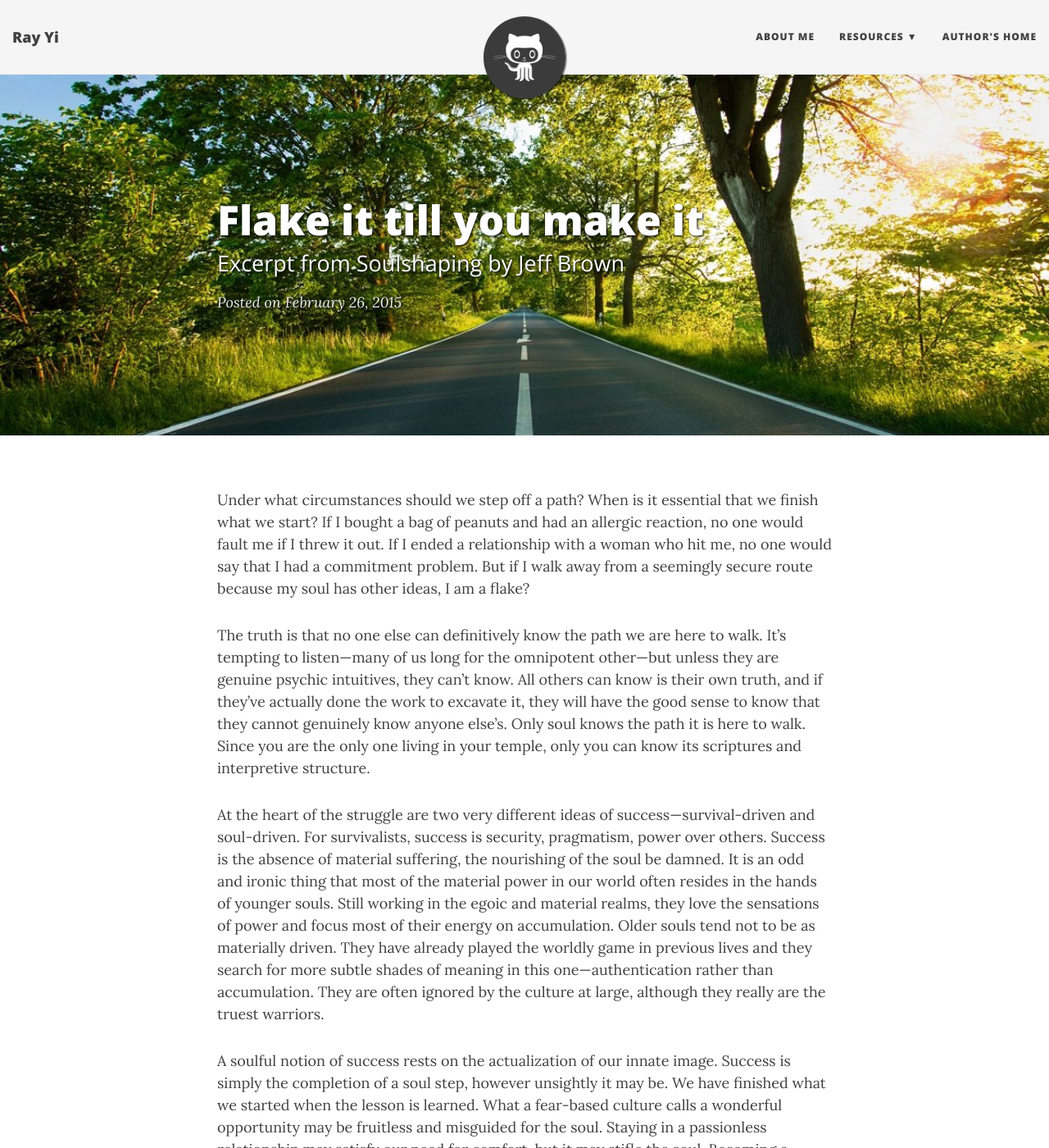
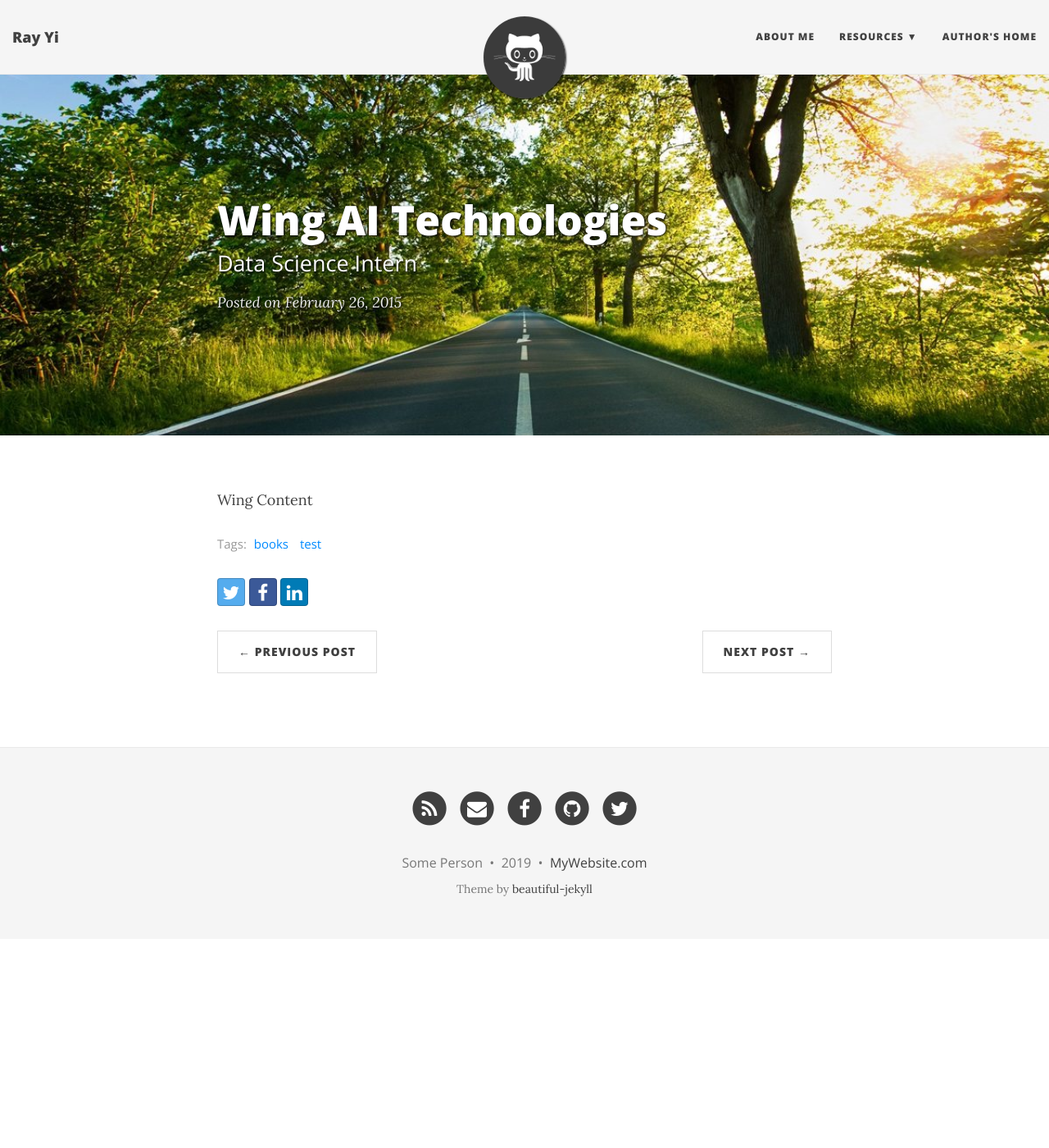
Before and after one commit to soyrayo/soyrayo_ver_1, a Jekyll site: the page built from _posts/2015-02-26-flake-it-till-you-make-it.md, in a window 1280 px wide and 1400 px high. Shown: the whole window at 82% size. Built offline with Jekyll 4.4.1, drawn with Linux system fonts in a browser that asks for light colours; nearby versions of some CDN libraries; some of the changed text lies outside the part shown.

Commit message:
pl and wing

```diff
--- a/_posts/2015-02-26-flake-it-till-you-make-it.md
+++ b/_posts/2015-02-26-flake-it-till-you-make-it.md
@@ -1,15 +1,9 @@
 ---
 layout: post
-title: Flake it till you make it
-subtitle: Excerpt from Soulshaping by Jeff Brown
+title: Wing AI Technologies
+subtitle: Data Science Intern
 bigimg: /img/path.jpg
 tags: [books, test]
 ---
 
-Under what circumstances should we step off a path? When is it essential that we finish what we start? If I bought a bag of peanuts and had an allergic reaction, no one would fault me if I threw it out. If I ended a relationship with a woman who hit me, no one would say that I had a commitment problem. But if I walk away from a seemingly secure route because my soul has other ideas, I am a flake?
-
-The truth is that no one else can definitively know the path we are here to walk. It’s tempting to listen—many of us long for the omnipotent other—but unless they are genuine psychic intuitives, they can’t know. All others can know is their own truth, and if they’ve actually done the work to excavate it, they will have the good sense to know that they cannot genuinely know anyone else’s. Only soul knows the path it is here to walk. Since you are the only one living in your temple, only you can know its scriptures and interpretive structure.
-
-At the heart of the struggle are two very different ideas of success—survival-driven and soul-driven. For survivalists, success is security, pragmatism, power over others. Success is the absence of material suffering, the nourishing of the soul be damned. It is an odd and ironic thing that most of the material power in our world often resides in the hands of younger souls. Still working in the egoic and material realms, they love the sensations of power and focus most of their energy on accumulation. Older souls tend not to be as materially driven. They have already played the worldly game in previous lives and they search for more subtle shades of meaning in this one—authentication rather than accumulation. They are often ignored by the culture at large, although they really are the truest warriors.
-
-A soulful notion of success rests on the actualization of our innate image. Success is simply the completion of a soul step, however unsightly it may be. We have finished what we started when the lesson is learned. What a fear-based culture calls a wonderful opportunity may be fruitless and misguided for the soul. Staying in a passionless relationship may satisfy our need for comfort, but it may stifle the soul. Becoming a famous lawyer is only worthwhile if the soul demands it. It is an essential failure if you are called to be a monastic this time around. If you need to explore and abandon ten careers in order to stretch your soul toward its innate image, then so be it. Flake it till you make it.
+Wing Content
--- a/index.html
+++ b/index.html
@@ -6,7 +6,7 @@ use-site-title: true
 
 ##
 ---
-<b><font size="13">About Me</font></b>
+<b><font size="10">About Me</font></b>
 <p>I am a senior at UC Irvine, majoring in Data Science with a minor in Management, interested in data analytics and the journey to achieve insights. Working with unstructured data and machine learning models to generate insights for data-driven decisions excites me, and I particularly enjoy applying skills learned from internships, research, and the classroom to a real-life scenario with determined teams of people.
   Actively looking for a Data Science/Software Engineering full-time or internship role. </p>
 
```
Also changed, not shown: _posts/2015-02-28-test-markdown.md (+3 -4 lines).
